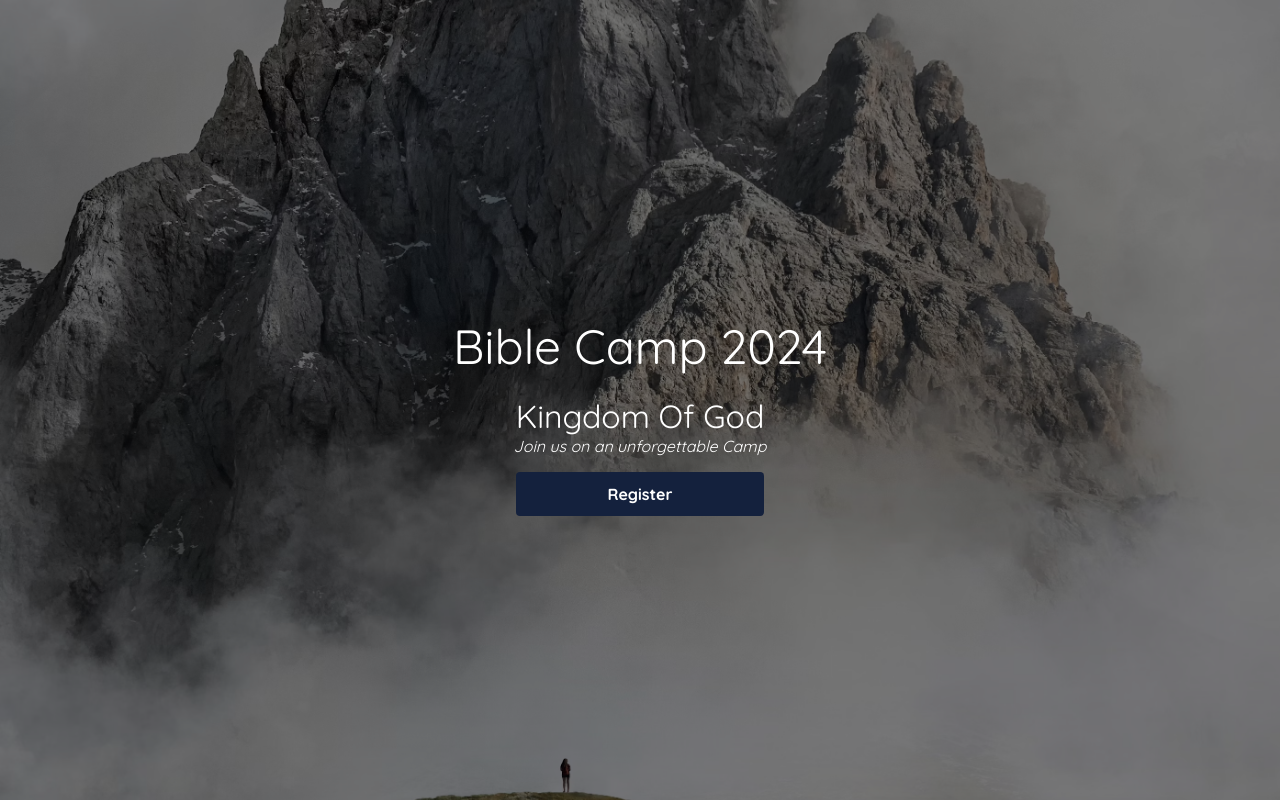
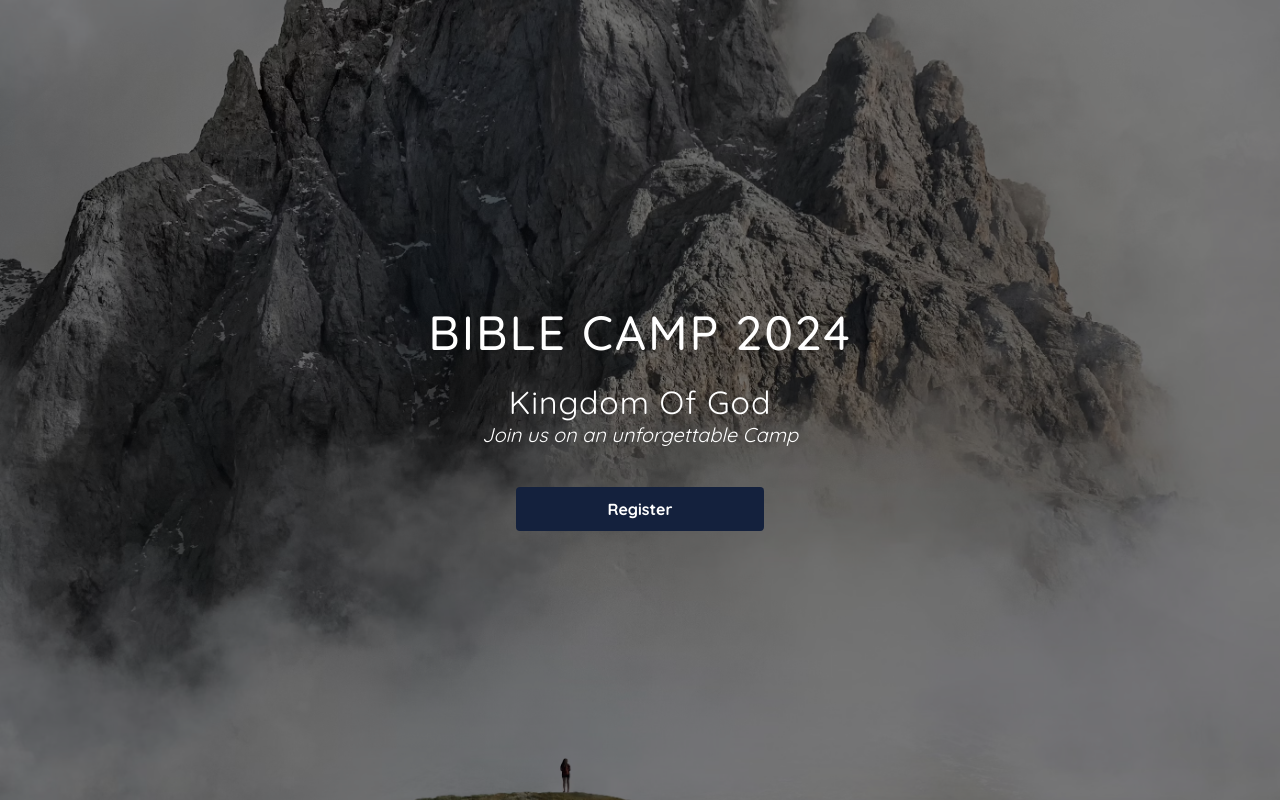
Before and after one commit to williamvelichko/CampWebsite, a Next.js app: page / in a window 1280 px wide. Shown: the top 802 px of the page. Built offline with nearby package versions, Linux system fonts and the light colour scheme.

Commit message:
updates on main

```diff
--- a/src/app/components/MainSection/styling/MainSection.module.scss
+++ b/src/app/components/MainSection/styling/MainSection.module.scss
@@ -1,9 +1,4 @@
 @import "../../../styles/styles.scss";
-
-// .header {
-//     text-align: center;
-//     margin-bottom: 40px;
-//   }
 
 .hero {
   position: relative;
@@ -11,11 +6,12 @@
   height: 100vh;
 }
 
-.heroImage {
+.imageWrapper {
   width: 100%;
   height: 100%;
-  object-fit: cover;
+  position: relative;
 }
+
 .overlay {
   position: absolute;
   top: 50%;
@@ -29,14 +25,20 @@
   justify-content: center;
   align-items: center;
   text-align: center;
-  text-align: center;
   color: #fff;
+  padding: 0 20px;
 }
 
 .title {
   font-size: 3rem;
   margin-bottom: 20px;
-  font-weight: normal;
+  font-weight: 500;
+  text-transform: uppercase;
+  letter-spacing: 2px;
+  color: #ffff;
+  @media (max-width: 768px) {
+    font-size: 2.5rem;
+  }
   @media (max-width: 400px) {
     font-size: 2rem;
   }
@@ -46,6 +48,11 @@
   margin: 0;
   font-size: 2rem;
   font-weight: normal;
+  letter-spacing: 1px;
+  color: #ffffff;
+  @media (max-width: 768px) {
+    font-size: 1.75rem;
+  }
   @media (max-width: 400px) {
     font-size: 1.5rem;
   }
@@ -54,7 +61,11 @@
 .titleSub {
   margin-top: 0;
   font-style: italic;
-  font-size: 1rem;
+  font-size: 1.25rem;
+  color: #ffffff;
+  @media (max-width: 768px) {
+    font-size: 1rem;
+  }
   @media (max-width: 400px) {
     font-size: 0.8rem;
   }
@@ -64,16 +75,20 @@
   display: block;
   width: 100%;
   max-width: 200px;
-  margin: 0 auto;
+  margin: 20px auto 0;
   padding: 12px 24px;
   background-color: $accent-color;
   color: #fff;
   border: none;
   border-radius: 4px;
-  font-size: 16px;
+  font-size: 1rem;
   font-weight: bold;
   text-align: center;
   text-decoration: none;
   cursor: pointer;
   transition: background-color 0.3s;
+
+  &:hover {
+    background-color: darken($accent-color, 10%);
+  }
 }
```
